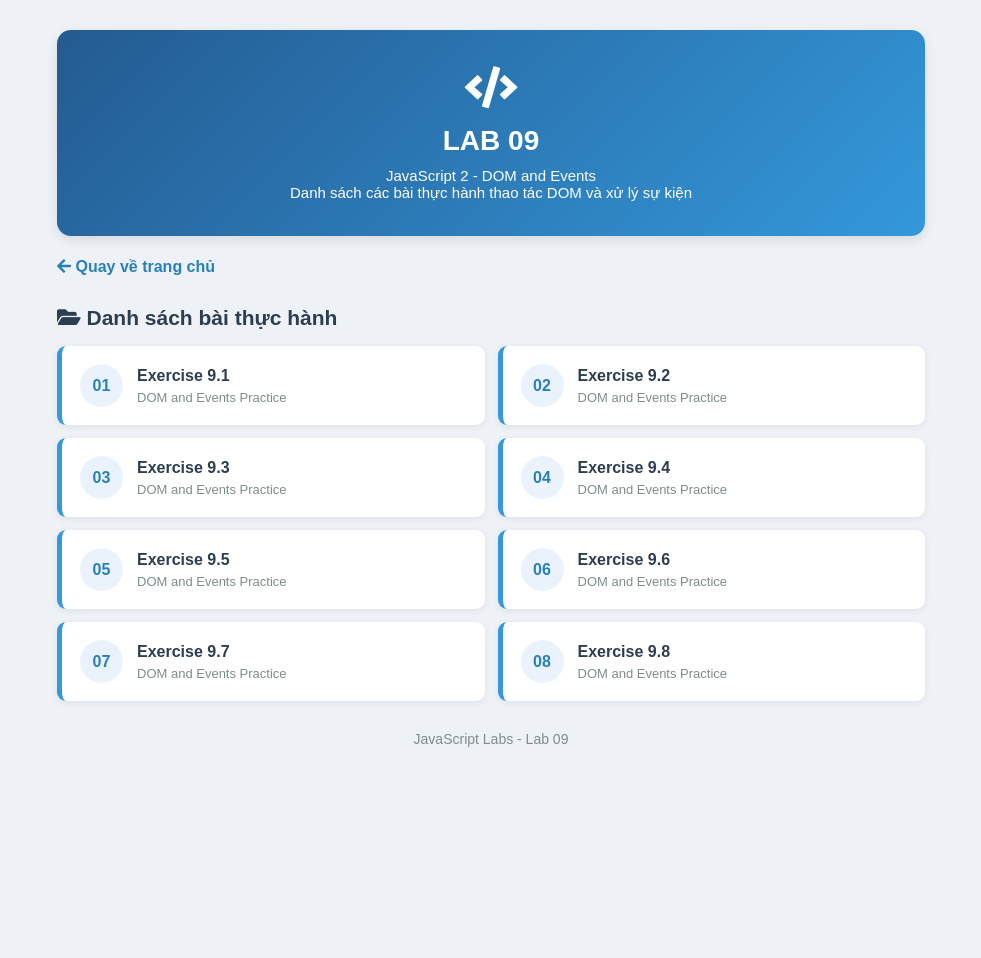
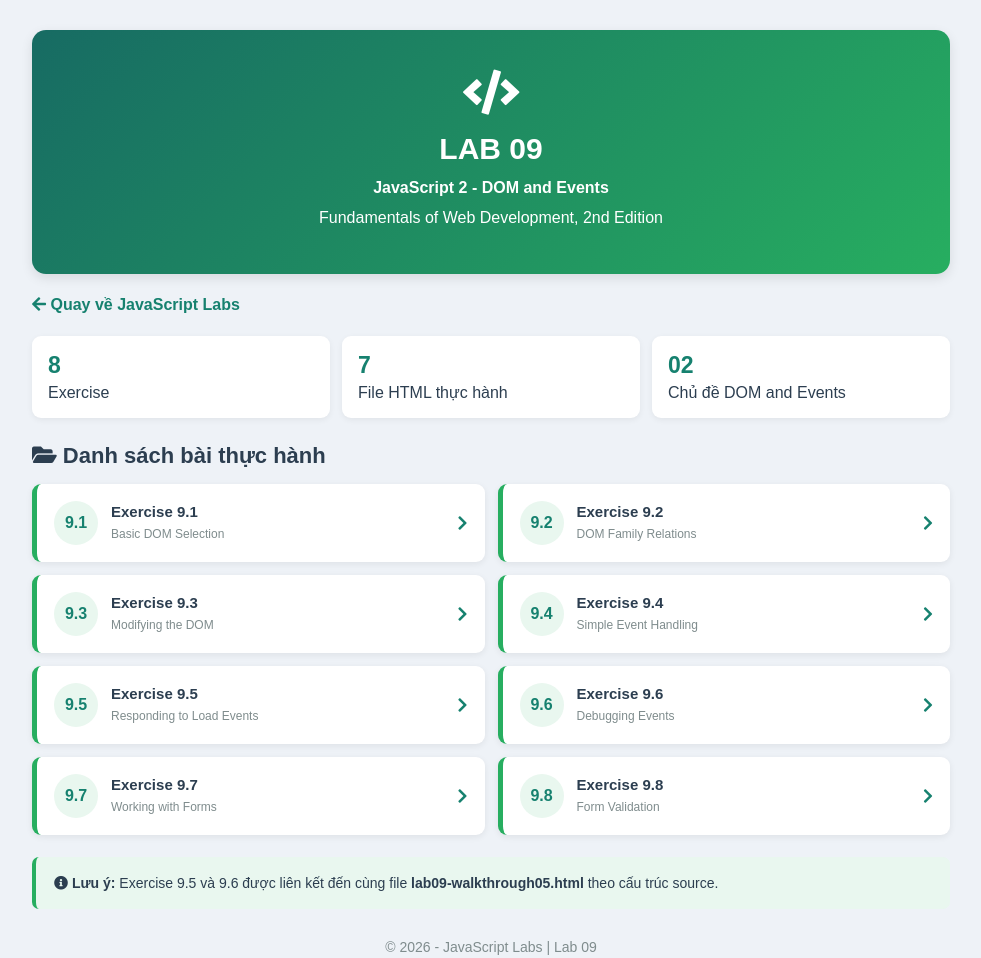
Before and after one commit to trkhanh141/Tuan3-VeNha, a plain HTML site: page JavaScript-Labs/Lab09/index.html in a window 1280 px wide. Shown: the whole page, without its empty margins (149-1130 px from the left). Before the commit the page ends 800 px from the top, so only its background shows below. Drawn offline with Linux system fonts and the light colour scheme.

Commit message:
Revise index.html for Lab 09 layout and content
Updated the title and various styles in the HTML. Added a summary section and adjusted exercise links.

```diff
--- a/JavaScript-Labs/Lab09/index.html
+++ b/JavaScript-Labs/Lab09/index.html
@@ -4,7 +4,7 @@
 <head>
     <meta charset="UTF-8">
     <meta name="viewport" content="width=device-width, initial-scale=1.0">
-    <title>Lab 09 - DOM and Events</title>
+    <title>Lab 09 - JavaScript DOM and Events</title>
     <link rel="stylesheet" href="https://cdnjs.cloudflare.com/ajax/libs/font-awesome/5.15.4/css/all.min.css">
 
     <style>
@@ -18,48 +18,71 @@
         }
 
         .container {
-            max-width: 900px;
+            max-width: 950px;
             margin: auto;
             padding: 30px 16px;
         }
 
         .header {
-            background: linear-gradient(135deg, #245b91, #3498db);
+            padding: 38px 24px;
+            text-align: center;
             color: white;
-            padding: 35px 25px;
-            text-align: center;
+            background: linear-gradient(135deg, #176b63, #27ae60);
             border-radius: 14px;
             box-shadow: 0 4px 12px rgba(0,0,0,.1);
         }
 
         .header .icon {
-            font-size: 42px;
+            font-size: 45px;
             margin-bottom: 12px;
         }
 
         .header h1 {
             margin: 0 0 10px;
-            font-size: 28px;
+            font-size: 30px;
         }
 
         .header p {
-            margin: 0;
-            font-size: 15px;
+            margin: 6px 0;
+            line-height: 1.5;
         }
 
         .back {
             display: inline-block;
             margin: 22px 0;
-            color: #2980b9;
+            color: #16816f;
+            font-weight: bold;
             text-decoration: none;
-            font-weight: bold;
         }
 
         .back:hover { text-decoration: underline; }
 
+        .summary {
+            display: flex;
+            flex-wrap: wrap;
+            gap: 12px;
+            margin-bottom: 25px;
+        }
+
+        .summary-item {
+            flex: 1;
+            min-width: 150px;
+            padding: 16px;
+            background: white;
+            border-radius: 9px;
+            box-shadow: 0 2px 6px rgba(0,0,0,.06);
+        }
+
+        .summary-item strong {
+            display: block;
+            color: #16816f;
+            font-size: 23px;
+            margin-bottom: 5px;
+        }
+
         .section-title {
-            margin: 8px 0 16px;
-            font-size: 21px;
+            margin: 25px 0 15px;
+            font-size: 22px;
         }
 
         .exercise-list {
@@ -71,10 +94,10 @@
         .exercise-card {
             display: flex;
             align-items: center;
-            gap: 14px;
-            padding: 18px;
+            gap: 13px;
+            padding: 17px;
             background: white;
-            border-left: 5px solid #3498db;
+            border-left: 5px solid #27ae60;
             border-radius: 9px;
             text-decoration: none;
             color: #2c3e50;
@@ -84,42 +107,59 @@
 
         .exercise-card:hover {
             transform: translateY(-3px);
-            background: #eaf3fb;
+            background: #e9f7ef;
+            box-shadow: 0 5px 12px rgba(0,0,0,.1);
         }
 
-        .exercise-card .number {
-            min-width: 43px;
-            height: 43px;
+        .number {
+            flex-shrink: 0;
+            width: 44px;
+            height: 44px;
             display: flex;
             align-items: center;
             justify-content: center;
-            background: #eaf3fb;
-            color: #2980b9;
             border-radius: 50%;
+            background: #e9f7ef;
+            color: #16816f;
             font-weight: bold;
         }
 
-        .exercise-card h3 {
-            margin: 0;
-            font-size: 16px;
+        .exercise-info { flex: 1; }
+
+        .exercise-info h3 {
+            margin: 0 0 6px;
+            font-size: 15px;
         }
 
-        .exercise-card p {
-            margin: 5px 0 0;
+        .exercise-info p {
+            margin: 0;
             color: #7f8c8d;
-            font-size: 13px;
+            font-size: 12px;
+            line-height: 1.4;
+        }
+
+        .arrow { color: #16816f; }
+
+        .note {
+            margin-top: 22px;
+            padding: 15px 18px;
+            background: #e9f7ef;
+            border-left: 4px solid #27ae60;
+            border-radius: 7px;
+            font-size: 14px;
+            line-height: 1.6;
         }
 
         footer {
+            margin-top: 30px;
             text-align: center;
-            margin-top: 30px;
             color: #7f8c8d;
             font-size: 14px;
         }
 
-        @media (max-width: 600px) {
+        @media (max-width: 620px) {
             .exercise-list { grid-template-columns: 1fr; }
-            .header h1 { font-size: 23px; }
+            .header h1 { font-size: 25px; }
         }
     </style>
 </head>
@@ -130,61 +170,117 @@
     <header class="header">
         <div class="icon"><i class="fas fa-code"></i></div>
         <h1>LAB 09</h1>
-        <p>JavaScript 2 - DOM and Events</p>
-        <p>Danh sách các bài thực hành thao tác DOM và xử lý sự kiện</p>
+        <p><strong>JavaScript 2 - DOM and Events</strong></p>
+        <p>Fundamentals of Web Development, 2nd Edition</p>
     </header>
 
     <a class="back" href="../index.html">
-        <i class="fas fa-arrow-left"></i> Quay về trang chủ
+        <i class="fas fa-arrow-left"></i> Quay về JavaScript Labs
     </a>
+
+    <div class="summary">
+        <div class="summary-item">
+            <strong>8</strong>
+            Exercise
+        </div>
+        <div class="summary-item">
+            <strong>7</strong>
+            File HTML thực hành
+        </div>
+        <div class="summary-item">
+            <strong>02</strong>
+            Chủ đề DOM and Events
+        </div>
+    </div>
 
     <h2 class="section-title">
         <i class="fas fa-folder-open"></i> Danh sách bài thực hành
     </h2>
 
     <div class="exercise-list">
-        <a href="Exercise9.1.html" class="exercise-card">
-            <span class="number">01</span>
-            <div><h3>Exercise 9.1</h3><p>DOM and Events Practice</p></div>
+
+        <a href="lab09-walkthrough01.html" class="exercise-card">
+            <span class="number">9.1</span>
+            <div class="exercise-info">
+                <h3>Exercise 9.1</h3>
+                <p>Basic DOM Selection</p>
+            </div>
+            <i class="fas fa-chevron-right arrow"></i>
         </a>
 
-        <a href="Exercise9.2.html" class="exercise-card">
-            <span class="number">02</span>
-            <div><h3>Exercise 9.2</h3><p>DOM and Events Practice</p></div>
+        <a href="lab09-walkthrough02.html" class="exercise-card">
+            <span class="number">9.2</span>
+            <div class="exercise-info">
+                <h3>Exercise 9.2</h3>
+                <p>DOM Family Relations</p>
+            </div>
+            <i class="fas fa-chevron-right arrow"></i>
         </a>
 
-        <a href="Exercise9.3.html" class="exercise-card">
-            <span class="number">03</span>
-            <div><h3>Exercise 9.3</h3><p>DOM and Events Practice</p></div>
+        <a href="lab09-walkthrough03.html" class="exercise-card">
+            <span class="number">9.3</span>
+            <div class="exercise-info">
+                <h3>Exercise 9.3</h3>
+                <p>Modifying the DOM</p>
+            </div>
+            <i class="fas fa-chevron-right arrow"></i>
         </a>
 
-        <a href="Exercise9.4.html" class="exercise-card">
-            <span class="number">04</span>
-            <div><h3>Exercise 9.4</h3><p>DOM and Events Practice</p></div>
+        <a href="lab09-walkthrough04.html" class="exercise-card">
+            <span class="number">9.4</span>
+            <div class="exercise-info">
+                <h3>Exercise 9.4</h3>
+                <p>Simple Event Handling</p>
+            </div>
+            <i class="fas fa-chevron-right arrow"></i>
         </a>
 
-        <a href="Exercise9.5.html" class="exercise-card">
-            <span class="number">05</span>
-            <div><h3>Exercise 9.5</h3><p>DOM and Events Practice</p></div>
+        <a href="lab09-walkthrough05.html" class="exercise-card">
+            <span class="number">9.5</span>
+            <div class="exercise-info">
+                <h3>Exercise 9.5</h3>
+                <p>Responding to Load Events</p>
+            </div>
+            <i class="fas fa-chevron-right arrow"></i>
         </a>
 
-        <a href="Exercise9.6.html" class="exercise-card">
-            <span class="number">06</span>
-            <div><h3>Exercise 9.6</h3><p>DOM and Events Practice</p></div>
+        <a href="lab09-walkthrough05.html" class="exercise-card">
+            <span class="number">9.6</span>
+            <div class="exercise-info">
+                <h3>Exercise 9.6</h3>
+                <p>Debugging Events</p>
+            </div>
+            <i class="fas fa-chevron-right arrow"></i>
         </a>
 
-        <a href="Exercise9.7.html" class="exercise-card">
-            <span class="number">07</span>
-            <div><h3>Exercise 9.7</h3><p>DOM and Events Practice</p></div>
+        <a href="lab09-walkthrough07.html" class="exercise-card">
+            <span class="number">9.7</span>
+            <div class="exercise-info">
+                <h3>Exercise 9.7</h3>
+                <p>Working with Forms</p>
+            </div>
+            <i class="fas fa-chevron-right arrow"></i>
         </a>
 
-        <a href="Exercise9.8.html" class="exercise-card">
-            <span class="number">08</span>
-            <div><h3>Exercise 9.8</h3><p>DOM and Events Practice</p></div>
+        <a href="lab09-walkthrough08.html" class="exercise-card">
+            <span class="number">9.8</span>
+            <div class="exercise-info">
+                <h3>Exercise 9.8</h3>
+                <p>Form Validation</p>
+            </div>
+            <i class="fas fa-chevron-right arrow"></i>
         </a>
+
     </div>
 
-    <footer>JavaScript Labs - Lab 09</footer>
+    <div class="note">
+        <strong><i class="fas fa-info-circle"></i> Lưu ý:</strong>
+        Exercise 9.5 và 9.6 được liên kết đến cùng file
+        <strong>lab09-walkthrough05.html</strong> theo cấu trúc source.
+    </div>
+
+    <footer>&copy; 2026 - JavaScript Labs | Lab 09</footer>
+
 </div>
 </body>
 </html>
```
